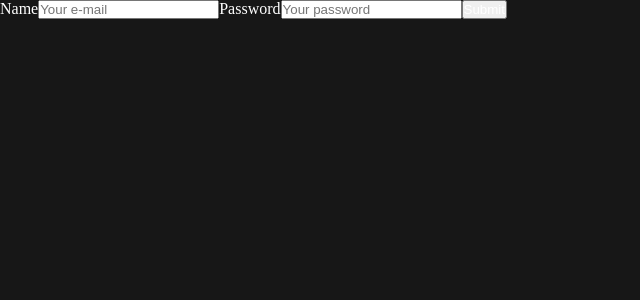
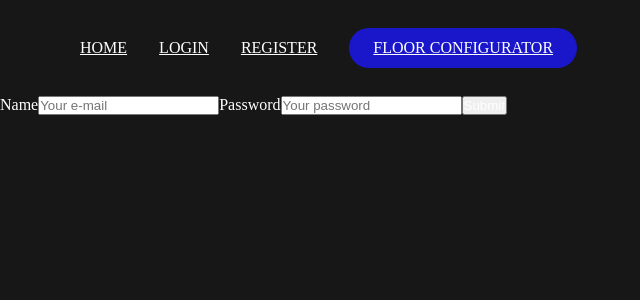
Before and after one commit to 5thAttemptCode/FloorPlaner-MERN_R3F_Docker, a React (Vite) app in the folder frontend/: page /register in a window 1280 px wide. Shown: the top 300 px of the page, without its empty margins (0-640 px from the left). Built offline with nearby package versions, Linux system fonts and the light colour scheme; no server answers.

Commit message:
Add files via upload

```diff
--- a/frontend/src/components/nav/index.jsx
+++ b/frontend/src/components/nav/index.jsx
@@ -1,9 +1,14 @@
 import React from 'react'
+import './style.css'
+import { Link } from 'react-router-dom'
 
 export default function Nav() {
   return (
-    <div>
-
-    </div>
+    <nav>
+      <Link to="/">HOME</Link>
+      <Link to="/login" >LOGIN</Link>
+      <Link to="/register">REGISTER</Link>
+      <Link className='floor-config' to="/configurator">FLOOR CONFIGURATOR</Link>
+    </nav>
   )
 }
--- /dev/null
+++ b/frontend/src/components/nav/style.css
@@ -0,0 +1,15 @@
+nav{
+    width: 100%;
+    height: 12vh;
+    display: flex;
+    justify-content: flex-start;
+    align-items: center;
+    gap: 2rem;
+    padding-left: 5rem;
+}
+
+.floor-config{
+    background: rgb(26, 23, 203);
+    padding: 0.7rem 1.5rem;
+    border-radius: 50px;
+}
```
